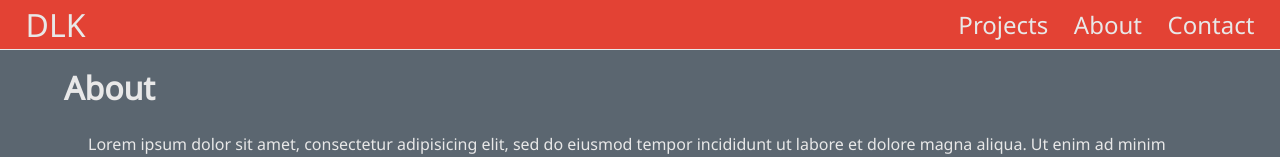
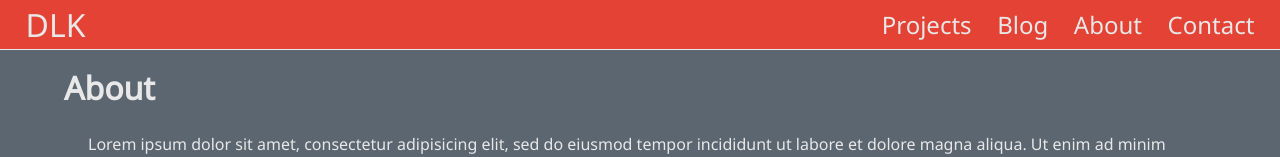
Before and after one commit to DavidLarsKetch/davidlarsketch.github.io, a plain HTML site: page about.html in a window 1280 px wide. Shown: the top 157 px of the page. Drawn offline with Linux system fonts and the light colour scheme.

Commit message:
Adds blog.html to navbar in all .html files

```diff
--- a/about.html
+++ b/about.html
@@ -12,6 +12,7 @@
         <span class="header title"><a href="index.html">DLK</a></span>
         <span class="nav-links color-font"><a href="contact.html">Contact</a></span>
         <span class="nav-links background-font"><a href="#top">About</a></span>
+        <span class="nav-links"><a href="blog.html">Blog</a></span>
         <span class="nav-links growing"><a href="projects.html">Projects</a></span>
       </nav>
     </header>
```
Also changed, not shown: contact.html (+1 -0 lines), index.html (+1 -0 lines), projects.html (+1 -0 lines).
